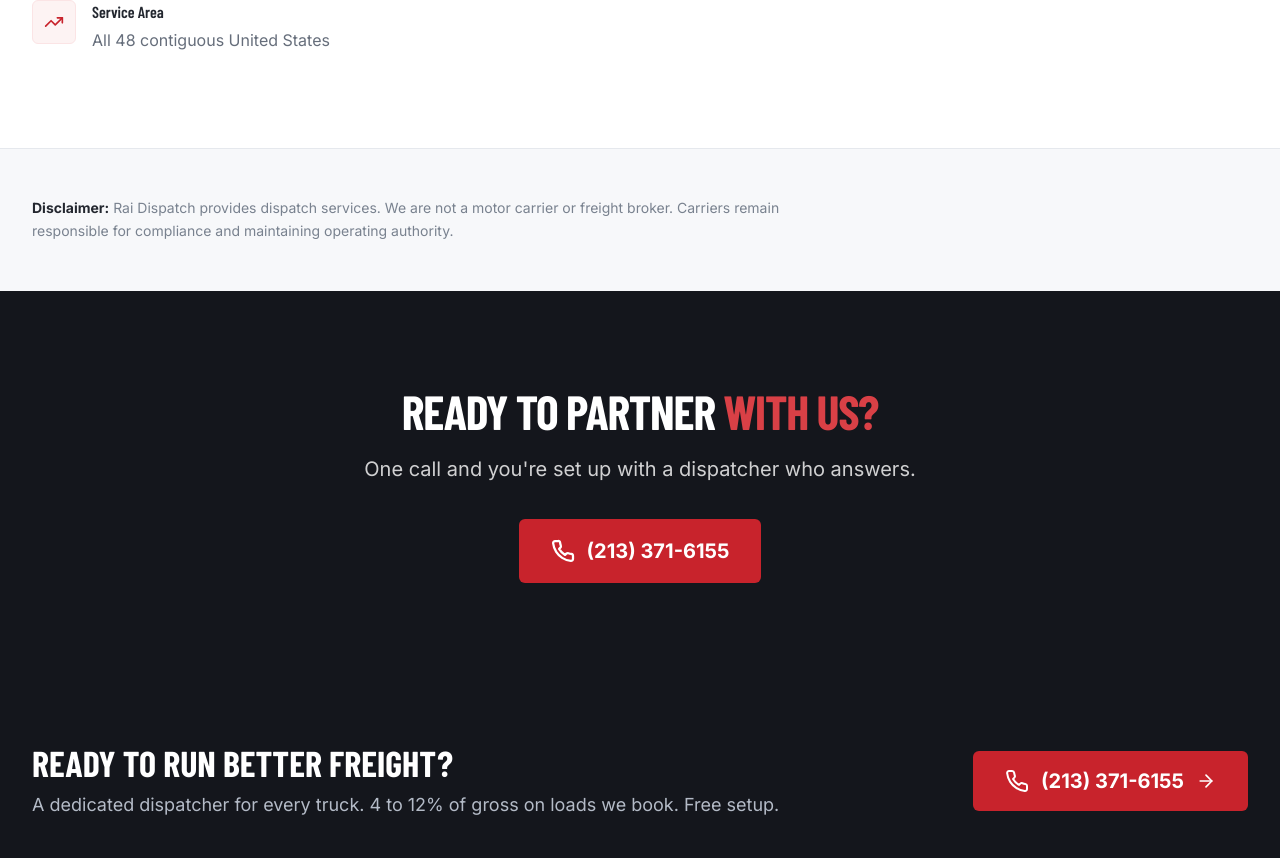
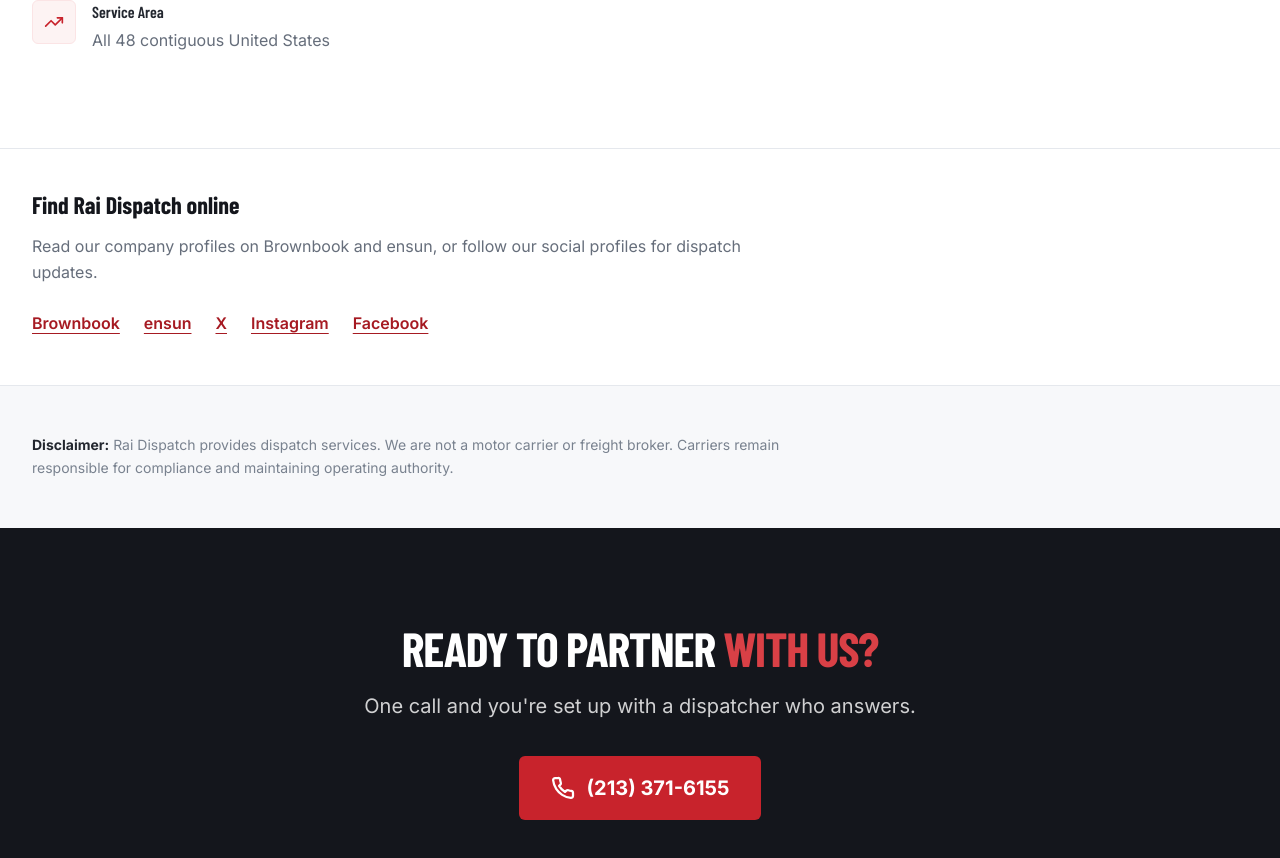
Before and after one commit to royfazeel/Fazeel-Rai-Logistics, a Next.js app: page /about in a window 1280 px wide. Shown: the part 4336-5194 px from the top of the page. Built offline with nearby package versions, Linux system fonts and the light colour scheme; no server answers.

Commit message:
Connect verified Rai Dispatch company profiles (#2)

```diff
--- a/src/app/about/AboutPageClient.tsx
+++ b/src/app/about/AboutPageClient.tsx
@@ -374,6 +374,32 @@ export default function AboutPageClient() {
         </div>
       </section>
 
+      <section className="py-10 bg-white border-t border-surface-200" aria-labelledby="company-profiles-heading">
+        <div className="container-custom">
+          <h2 id="company-profiles-heading" className="font-display text-2xl font-bold text-navy-950">
+            Find Rai Dispatch online
+          </h2>
+          <p className="mt-3 max-w-3xl text-surface-700 leading-relaxed">
+            Read our company profiles on Brownbook and ensun, or follow our social profiles for dispatch updates.
+          </p>
+          <ul className="mt-4 flex flex-wrap gap-x-6 gap-y-2">
+            {[...BUSINESS.businessProfiles, ...BUSINESS.socialProfiles].map(profile => (
+              <li key={profile.url}>
+                <a
+                  href={profile.url}
+                  target="_blank"
+                  rel="me noopener noreferrer"
+                  className="inline-flex min-h-11 items-center rounded-sm font-semibold text-primary-700 underline underline-offset-4 hover:text-primary-800 focus-visible:outline-none focus-visible:ring-2 focus-visible:ring-primary-500"
+                  aria-label={`Rai Dispatch on ${profile.name} (opens in a new tab)`}
+                >
+                  {profile.name}
+                </a>
+              </li>
+            ))}
+          </ul>
+        </div>
+      </section>
+
       {/* ============================================================
           DISCLAIMER — plain and honest.
           ============================================================ */}
--- a/src/app/layout.tsx
+++ b/src/app/layout.tsx
@@ -63,7 +63,7 @@ const jsonLd = {
       publishingPrinciples: `${SITE_URL}/editorial-standards`,
       name: BUSINESS.name, alternateName: 'Rai Logistics', legalName: BUSINESS.parentCompany,
       url: SITE_URL, logo: `${SITE_URL}/icon-512.png?v=rai-union-v1`,
-      sameAs: BUSINESS.socialProfiles.map(profile => profile.url),
+      sameAs: [...BUSINESS.socialProfiles, ...BUSINESS.businessProfiles].map(profile => profile.url),
       description: BUSINESS.description, telephone: BUSINESS.phone, email: BUSINESS.email,
       address: { '@type': 'PostalAddress', streetAddress: BUSINESS.address.street, addressLocality: BUSINESS.address.city, addressRegion: BUSINESS.address.state, postalCode: BUSINESS.address.zip, addressCountry: 'US' },
       areaServed: { '@type': 'Place', name: BUSINESS.serviceArea },
--- a/src/app/sitemap.ts
+++ b/src/app/sitemap.ts
@@ -44,7 +44,7 @@ const PAGE_REVISIONS: Record<string, string> = {
   // Fixed review date; a future build must not advance it automatically.
   ...Object.fromEntries(Object.keys(PAGE_SEO_OVERRIDES).map(path => [path === '/' ? '' : path, '2026-10-31'])),
   // November 2: owner clarified that the registered address is for mail only.
-  '/about': '2026-11-02', '/contact': '2026-11-02',
+  '/about': '2026-11-03', '/contact': '2026-11-02',
   // November 2: full equipment catalog, distinct introductions and aligned service metadata.
   '': '2026-11-02', '/equipment': '2026-11-02',
   ...Object.fromEntries(EQUIPMENT_CONTENT.map(content => [`/equipment/${content.slug}`, '2026-11-02'])),
--- a/src/lib/constants.ts
+++ b/src/lib/constants.ts
@@ -17,6 +17,10 @@ export const BUSINESS = {
     { name: 'X', handle: '@RaiDispatchUS', url: 'https://x.com/RaiDispatchUS' },
     { name: 'Instagram', handle: '@raidispatchus', url: 'https://www.instagram.com/raidispatchus/' },
     { name: 'Facebook', handle: 'Rai Dispatch', url: 'https://www.facebook.com/profile.php?id=61596149968228' },
+  ],
+  businessProfiles: [
+    { name: 'Brownbook', url: 'https://www.brownbook.net/business/56063285/rai-dispatch' },
+    { name: 'ensun', url: 'https://ensun.io/company/rai-dispatch-6ae8e8fff1a88c1fbea9616c-managed' },
   ],
   address: {
     street: '312 W 2nd St, Ste 5083',
```
